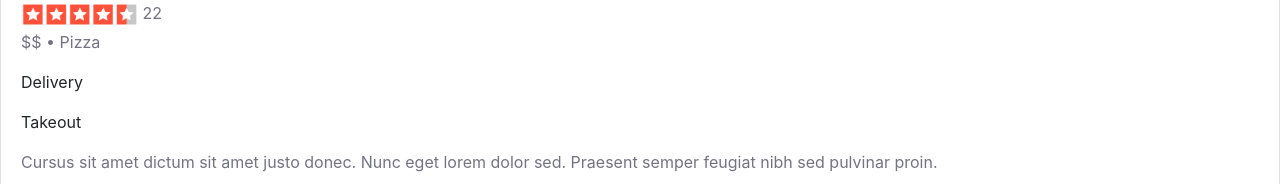
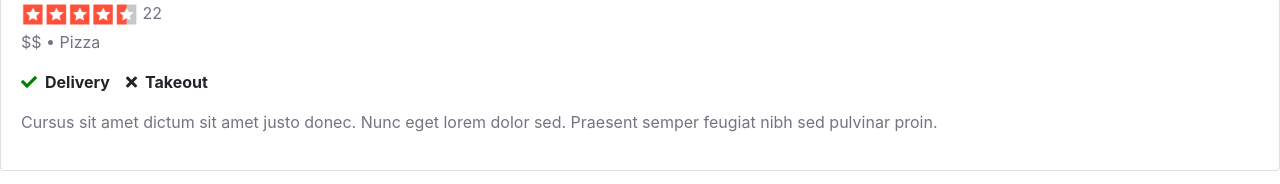
Before and after one commit to Guillermo-Martin/yelp-clone, a React (Create React App) app in the folder client/: page /search/1 in a window 1280 px wide. Shown: the part 1057-1241 px from the top of the page. Built offline with nearby package versions, Linux system fonts and the light colour scheme.

Commit message:
Style options section in SearchResultsCard

```diff
--- a/client/src/components/SearchResultsCard/index.js
+++ b/client/src/components/SearchResultsCard/index.js
@@ -19,9 +19,9 @@ function SearchResultsCard() {
 
         <Card.Text className="SearchResultsCard-review SearchResultsCard-text"><img className="SearchResultsCard-stars"src={reviewStars} alt="review" />22</Card.Text>
         <Card.Text className="SearchResultsCard-text">$$ &#8226; Pizza</Card.Text>
-        <div>
-          <p>Delivery</p>
-          <p>Takeout</p>
+        <div className="SearchResultsCard-options">
+          <div><i class="fas fa-check"></i>Delivery</div>
+          <div><i class="fas fa-times"></i>Takeout</div>
         </div>
         <Card.Text className="SearchResultsCard-text">Cursus sit amet dictum sit amet justo donec. Nunc eget lorem dolor sed. Praesent semper feugiat nibh sed pulvinar proin.</Card.Text>
         <Card.Text className="SearchResultsCard-text"></Card.Text>
--- a/client/src/components/SearchResultsCard/styles.css
+++ b/client/src/components/SearchResultsCard/styles.css
@@ -11,7 +11,6 @@
 
 /* Business Info */
 .SearchResultsCard-info {
-  /* border: 1px solid black; */
   margin-bottom: 0.4rem;
   padding-left: 0.1rem;
 }
@@ -28,15 +27,35 @@
 
 /* Review Stars */
 .SearchResultsCard-review {
-  /* border: 1px solid black; */
   margin-bottom: 0.1rem;
 }
 
 .SearchResultsCard-stars {
-  /* border: 1px solid black; */
   width: 7.4rem;
   height: 1.7rem;
   margin-right: 0.2rem;
+}
+
+
+/* Options */
+.SearchResultsCard-options {
+  margin-bottom: 1rem;
+  display: flex;
+  justify-content: left;
+  align-items: center;
+  font-weight: 700;
+}
+
+.SearchResultsCard-options div {
+  margin-right: 1rem;
+}
+
+.SearchResultsCard-options i {
+  margin-right: 0.5rem;
+}
+
+.SearchResultsCard-options .fa-check {
+  color: green;
 }
 
 /* Text */
```
